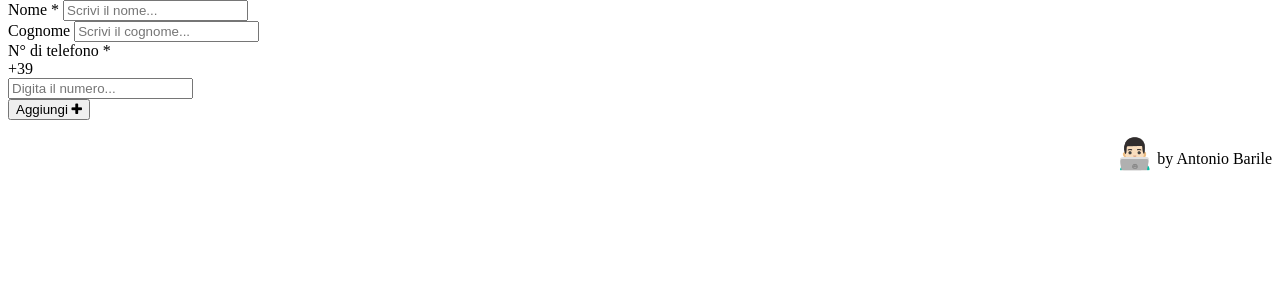
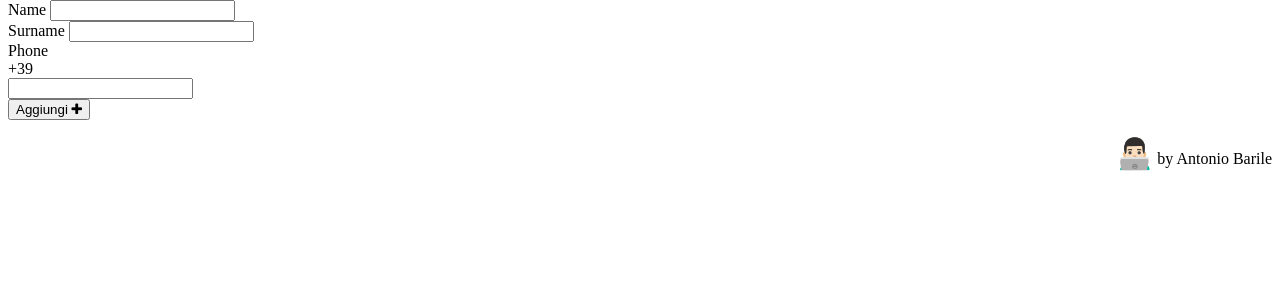
Before and after one commit to abarnto/axantaddressbook, a Python web app: template axantaddressbook/templates/new-contact.jinja in a window 1280 px wide. Shown: the part 26-326 px from the top of the page. Run offline with Jinja, Linux system fonts and the light colour scheme; the template is opened without the code that fills it: most values are stand-ins (such as "Sample title", 1, 10 or a date in 2020); form fields are guessed from the names that the template uses.

Commit message:
feat(new-contact): base setup of WTForms

```diff
--- a/axantaddressbook/templates/new-contact.jinja
+++ b/axantaddressbook/templates/new-contact.jinja
@@ -7,20 +7,20 @@ Nuovo Contatto
 {% block contents %}
 <form action="/contacts/add" method="post">
   <div class="form-group">
-    <label for="name">Nome *</label>
-    <input type="text" class="form-control" id="name" name="name" placeholder="Scrivi il nome..." required>
+    {{ form.name.label }}
+    {{ form.name(class="form-control") }}
   </div>
   <div class="form-group">
-    <label for="surname">Cognome</label>
-    <input type="text" class="form-control" id="surname" name="surname" placeholder="Scrivi il cognome...">
+    {{ form.surname.label }}
+    {{ form.surname(class="form-control") }}
   </div>
   <div class="form-group">
-    <label for="phone">N° di telefono *</label>
+    {{ form.phone.label }}
     <div class="input-group">
         <div class="input-group-prepend">
             <span class="input-group-text" id="inputGroupPrepend">+39</span>
         </div>
-        <input type="number" class="form-control" id="phone" name="phone" placeholder="Digita il numero..." required>
+        {{ form.phone(class="form-control") }}
     </div>
   </div>
   <button type="submit" class="btn btn-primary">Aggiungi <i class="fa fa-plus" aria-hidden="true"></i></button>
--- a/setup.py
+++ b/setup.py
@@ -42,7 +42,7 @@ install_requires = [
     "sqlalchemy-utils",
     "phonenumbers",
     "alembic",
-    "tw2.forms",
+    "wtforms",
     "tgext.admin >= 0.6.1",
     "WebHelpers2"
 ]
```
Also changed, not shown: axantaddressbook/controllers/contacts.py (+11 -2 lines).
